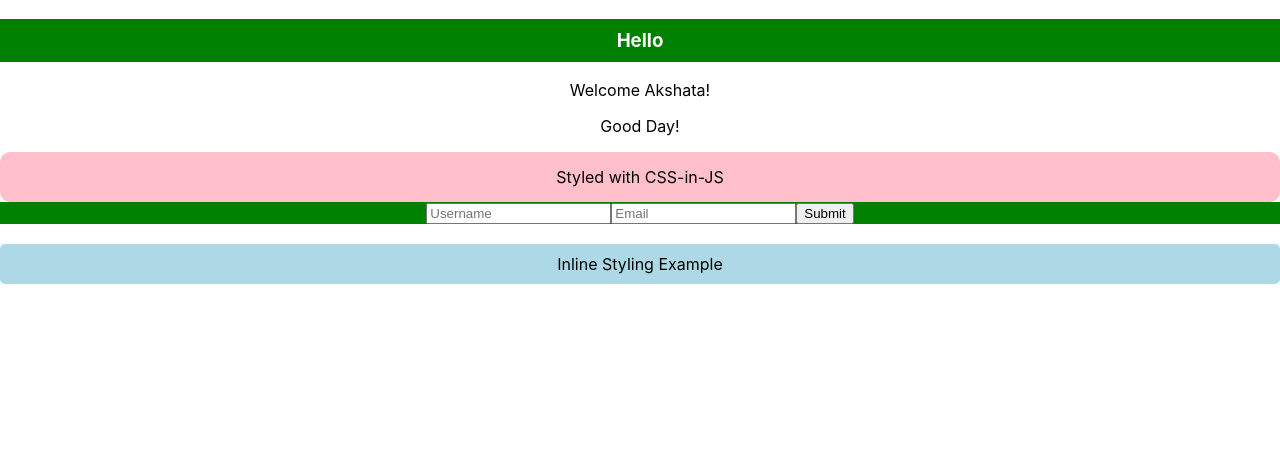
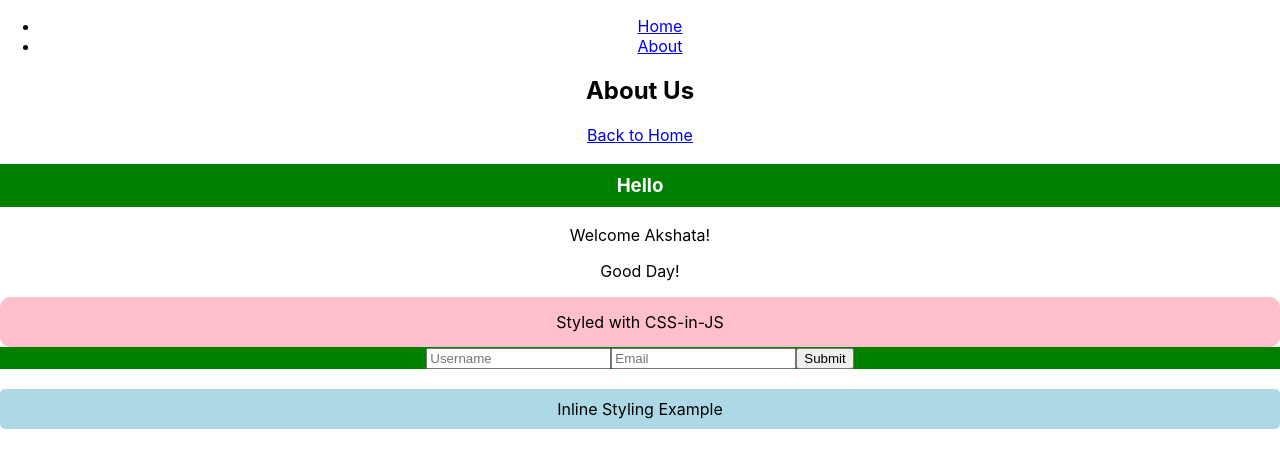
Before and after one commit to AkshataBhat-eng/react-app, a React (Create React App) app: page /about in a window 1280 px wide. Shown: the top 468 px of the page. Built offline with nearby package versions, Linux system fonts and the light colour scheme.

Commit message:
React day 9

```diff
--- a/package.json
+++ b/package.json
@@ -9,6 +9,7 @@
     "@testing-library/user-event": "^13.5.0",
     "react": "^19.1.0",
     "react-dom": "^19.1.0",
+    "react-router-dom": "^7.6.2",
     "react-scripts": "5.0.1",
     "styled-components": "^6.1.18",
     "web-vitals": "^2.1.4"
--- /dev/null
+++ b/src/About.js
@@ -0,0 +1,15 @@
+import React from 'react';
+import { Link } from 'react-router-dom';
+
+function About() {
+    return (
+    <div>
+      <h2>About Us</h2>
+      <p>
+        <Link to="/">Back to Home</Link>
+      </p>
+    </div>
+  );
+}
+
+export default About;
--- a/src/App.js
+++ b/src/App.js
@@ -1,6 +1,9 @@
 // import Footer from './Footer';
-import Greetings from './Greetings';
-import './App.css';
+import Greetings from "./Greetings";
+import { BrowserRouter as Router, Route, Link, Routes } from "react-router-dom";
+import "./App.css";
+import Home from "./Home";
+import About from "./About";
 // import Clock from './Clock';
 import React, { useEffect, useState } from "react";
 import EventHandler from "./EventHandler";
@@ -36,12 +39,28 @@ function App() {
 
   return (
     <div className="App">
+      <Router>
+        <nav>
+          <ul>
+            <li>
+              <Link to="/home">Home</Link>
+            </li>
+            <li>
+              <Link to="/about">About</Link>
+            </li>
+          </ul>
+        </nav>
+        <Routes>
+          <Route path="/home" exact element={<Home />} />
+          <Route path="/about" element={<About />} />
+        </Routes>
+      </Router>
       {/* <div>
       <h1>Hello World</h1>
      <Clock />
      </div>
      <div> */}
-      <Greetings name='Akshata' message='Good Day!' />
+      <Greetings name="Akshata" message="Good Day!" />
       {/* <button onClick={() => setCount(prevCount => prevCount + 1)}>
         Increment
       </button>
--- /dev/null
+++ b/src/Home.js
@@ -0,0 +1,15 @@
+import React from 'react';
+import { Link } from 'react-router-dom';
+
+function Home() {
+  return (
+    <>
+    <h2>Welcome to the Home Page!</h2>
+    <p>
+        <Link to="/about">Learn more about us</Link>
+      </p>
+    </>
+  )
+}
+
+export default Home;
```
Also changed, not shown: 1 other file (tests, documents, lock files or other folders).
